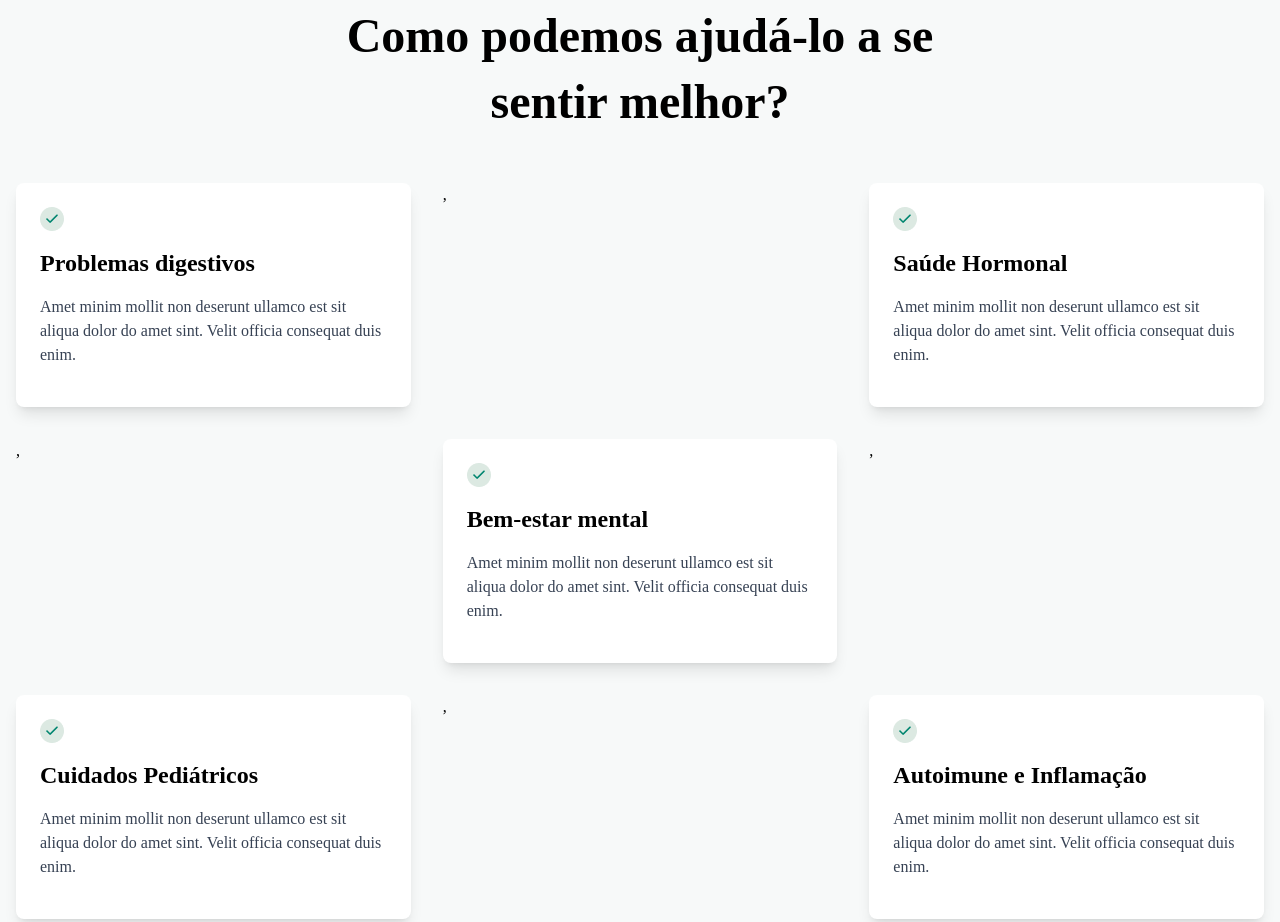
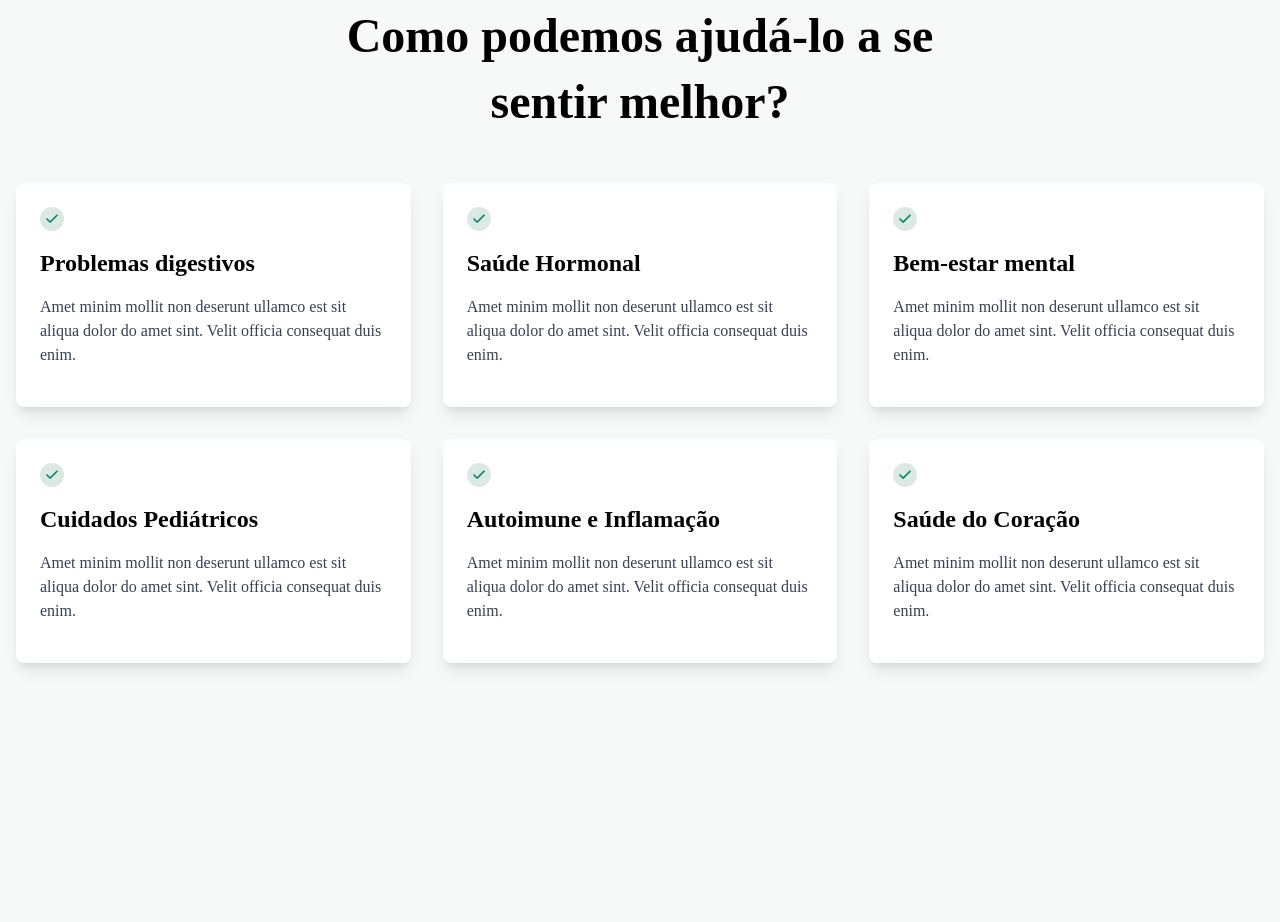
Before and after one commit to Githubshakil/Doctor-care, a plain HTML site: page index.html in a window 1280 px wide. Shown: the part 1290-2212 px from the top of the page. After the commit the page ends 2065 px from the top, so only its background shows below. Drawn offline with nearby package versions, Linux system fonts and the light colour scheme.

Commit message:
services section done

```diff
--- a/index.html
+++ b/index.html
@@ -112,7 +112,7 @@
 
             <!-- inject service item into card -->
 
-            <div id="service-container" class="grid grid-cols-1 sm:grid-cols-2 md:grid-cols-3 gap-8 mb-12 text-left">
+            <div id="service-container" class="grid  grid-cols-1 sm:grid-cols-2 md:grid-cols-3 gap-8 mb-12 text-left service-content ">
                 <!-- card will come -->
             </div>
 
--- a/js/services.js
+++ b/js/services.js
@@ -37,7 +37,7 @@ function generateServiceHTML(service){
     return `
     <div class="bg-white shadow-lg hover:scale-105 transition-all duration-300 cursor-pointer rounded-lg overflow-hidden">
      <div class="p-6 text-left">
-     <img src="./images/service-icon.png" alt="Service Icon" ">
+     <img src="./images/service-icon.png" alt="Service Icon">
      <h3 class="text-2xl font-semibold my-4">${service.title}</h3>
      <p class="text-gray-700 mb-4">${service.description}</p>
      </div>
@@ -47,5 +47,5 @@ function generateServiceHTML(service){
 
 const serviceContainer = document.getElementById("service-container");
 
-serviceContainer.innerHTML = services.map((service)=>generateServiceHTML(service))
+serviceContainer.innerHTML = services.map((service)=>generateServiceHTML(service)).join('');
 console.log(serviceContainer.innerHTML);
```
